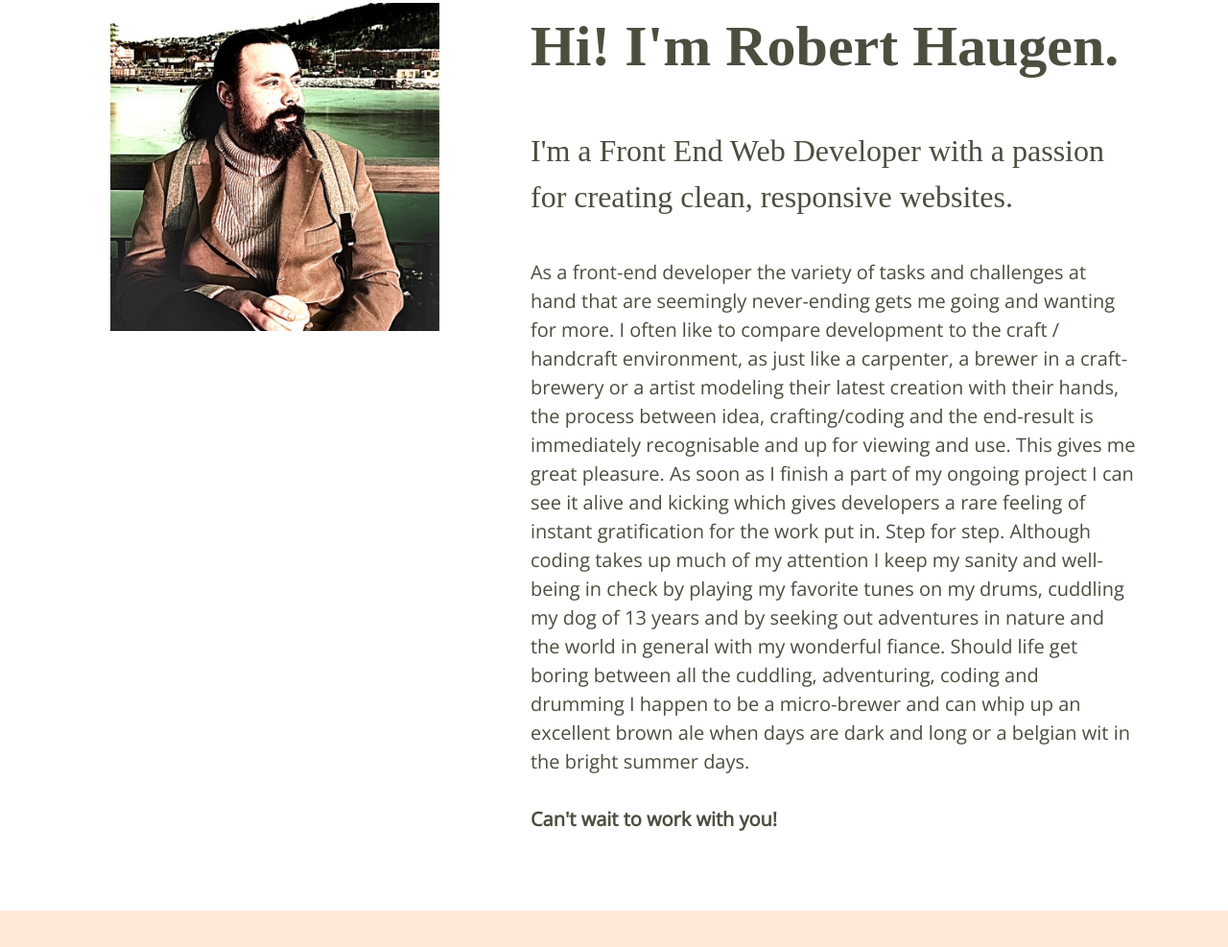
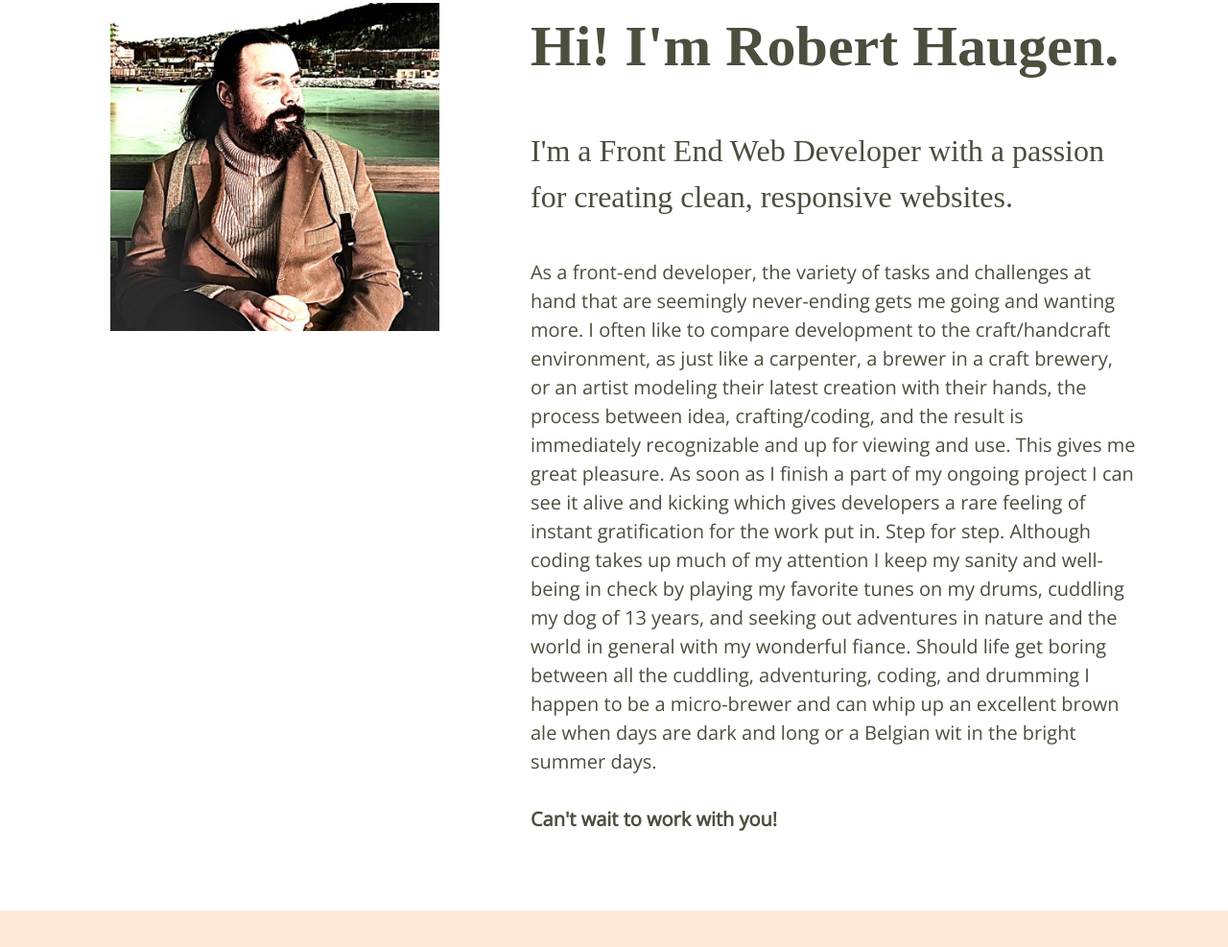
Before and after one commit to Sillyquack/homepage, a website built with webpack: page index.html in a window 1280 px wide. Shown: the part 3331-4318 px from the top of the page at 96% size. Built offline with nearby package versions, Linux system fonts and the light colour scheme; a web font is replaced by a local one.

Commit message:
Updated index with clearer about-text

```diff
--- a/index.html
+++ b/index.html
@@ -158,14 +158,7 @@
             <div class="about-info">
               <h3>Hi! I'm Robert Haugen.</h3>
               <h4>I'm a Front End Web Developer with a passion for creating clean, responsive websites.</h4>
-              <p class="about-text">As a front-end developer the variety of tasks and challenges at hand that are seemingly never-ending gets me going and wanting for more.
-                I often like to compare development to the craft / handcraft environment, as just like a carpenter, a brewer in a craft-brewery or a artist modeling their latest creation with their hands,
-                the process between idea, crafting/coding and the end-result is immediately recognisable and up for viewing and use.
-                This gives me great pleasure.
-                As soon as I finish a part of my ongoing project I can see it alive and kicking which gives developers a rare feeling of instant gratification for the work put in.
-                Step for step. Although coding takes up much of my attention I keep my sanity and well-being in check by playing my favorite tunes on my drums,
-                cuddling my dog of 13 years and by seeking out adventures in nature and the world in general with my wonderful fiance.
-                 Should life get boring between all the cuddling, adventuring, coding and drumming I happen to be a micro-brewer and can whip up an excellent brown ale when days are dark and long or a belgian wit in the bright summer days.
+              <p class="about-text">As a front-end developer, the variety of tasks and challenges at hand that are seemingly never-ending gets me going and wanting more. I often like to compare development to the craft/handcraft environment, as just like a carpenter, a brewer in a craft brewery, or an artist modeling their latest creation with their hands, the process between idea, crafting/coding, and the result is immediately recognizable and up for viewing and use. This gives me great pleasure. As soon as I finish a part of my ongoing project I can see it alive and kicking which gives developers a rare feeling of instant gratification for the work put in. Step for step. Although coding takes up much of my attention I keep my sanity and well-being in check by playing my favorite tunes on my drums, cuddling my dog of 13 years, and seeking out adventures in nature and the world in general with my wonderful fiance. Should life get boring between all the cuddling, adventuring, coding, and drumming I happen to be a micro-brewer and can whip up an excellent brown ale when days are dark and long or a Belgian wit in the bright summer days.
               </p>
               <p><span>Can't wait to work with you!</span></p>
             </div>
```
